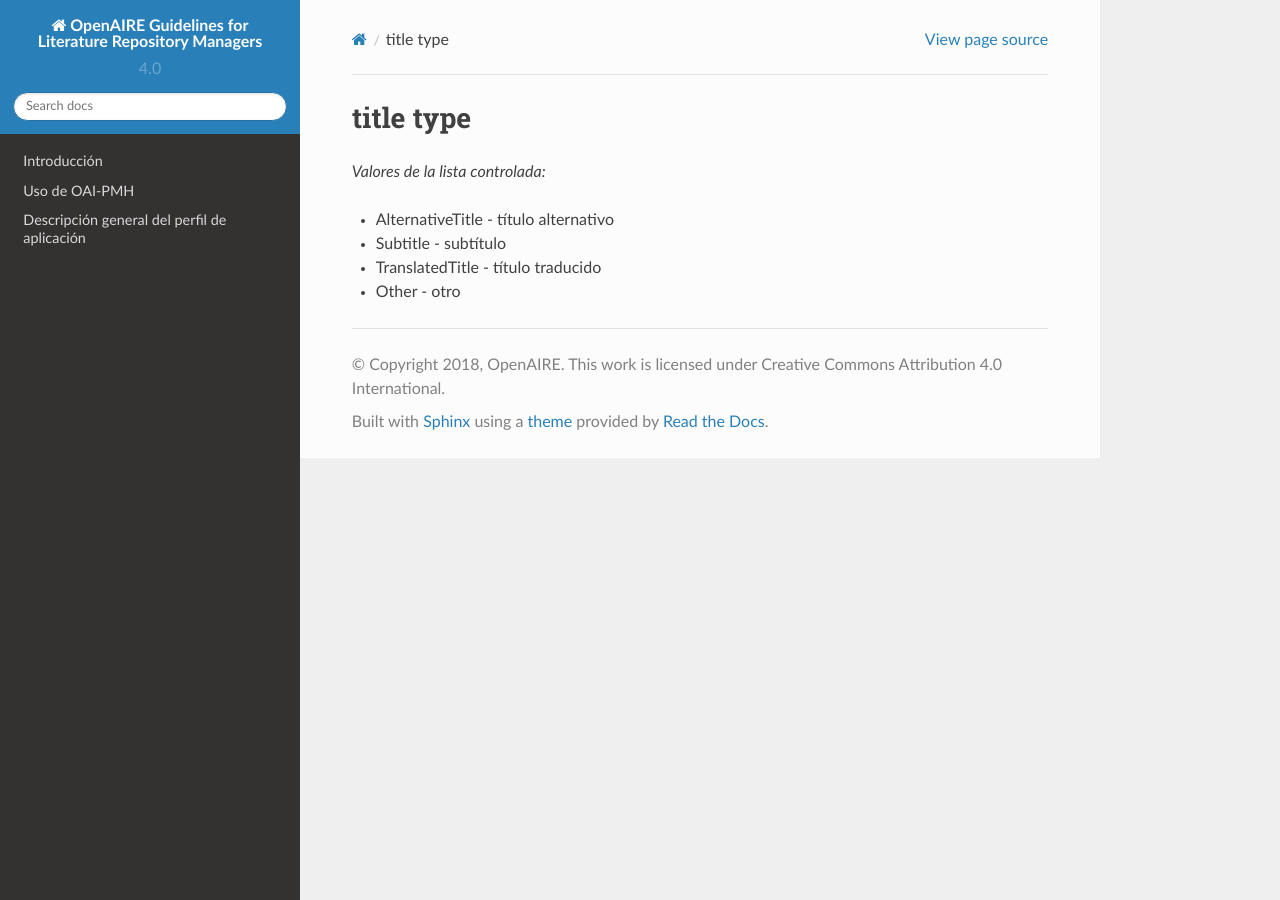
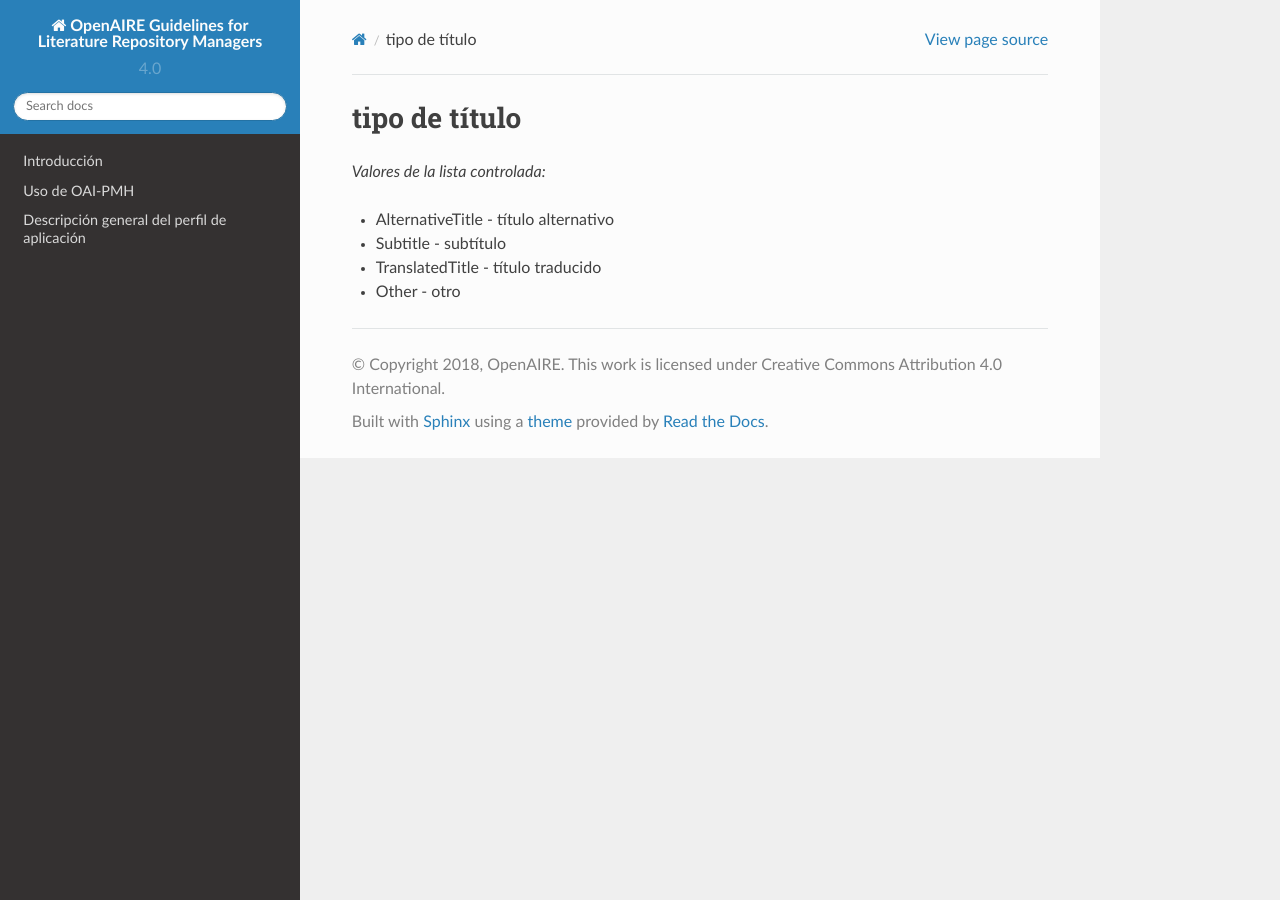
Before and after one commit to memoemg/openAIRE4, a Sphinx documentation site: the page built from docs/vocab_titletype.rst, in a window 1280 px wide. Built offline with Sphinx 7.4.7 and the Read the Docs theme 2.0.0, drawn with Linux system fonts in a browser that asks for light colours; a script that is not in the unit is left out.

Commit message:
Update vocab_titletype.rst

```diff
--- a/docs/vocab_titletype.rst
+++ b/docs/vocab_titletype.rst
@@ -4,7 +4,7 @@
 
 .. _vocab:titletype_titletype:
 
-title type
-==========
+tipo de título
+==============
 
 .. include:: vocabularies/titletype.rst
```
